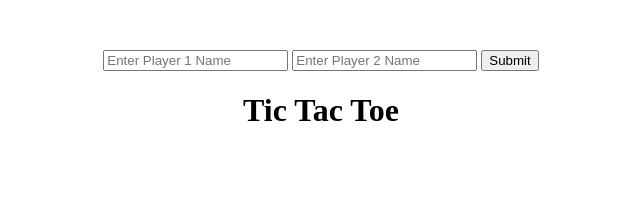
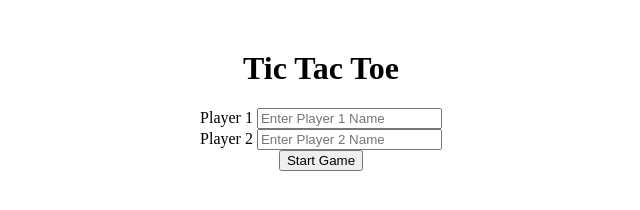
Before and after one commit to acciojob/tictactoe-Manisha2505, a website: page main.html in a window 1280 px wide. Shown: the whole page, without its empty margins (319-959 px from the left). Drawn offline with Linux system fonts and the light colour scheme.

Commit message:
created a submission

```diff
--- a/main.html
+++ b/main.html
@@ -37,12 +37,15 @@
 
 <body>
 	<div class="container">
+		<h1>Tic Tac Toe</h1>
         <div class="input-section">
-            <input type="text" id="player-1" placeholder="Enter Player 1 Name">
-            <input type="text" id="player-2" placeholder="Enter Player 2 Name">
-            <button id="submit">Submit</button>
+			<lable>Player 1</lable>
+            <input type="text" id="player-1" placeholder="Enter Player 1 Name"></br>
+			<lable>Player 2</lable>
+            <input type="text" id="player-2" placeholder="Enter Player 2 Name"></br>
+            <button id="submit" width="50%">Start Game</button>
         </div>
-        <h1>Tic Tac Toe</h1>
+
         <div class="message"></div>
         <div class="board" style="display: none;">
             <div class="cell" id="1"></div>
--- a/styles.css
+++ b/styles.css
@@ -1 +1,4 @@
 /*  your css code here. If applicable */
+input{
+	padding:
+}
```
